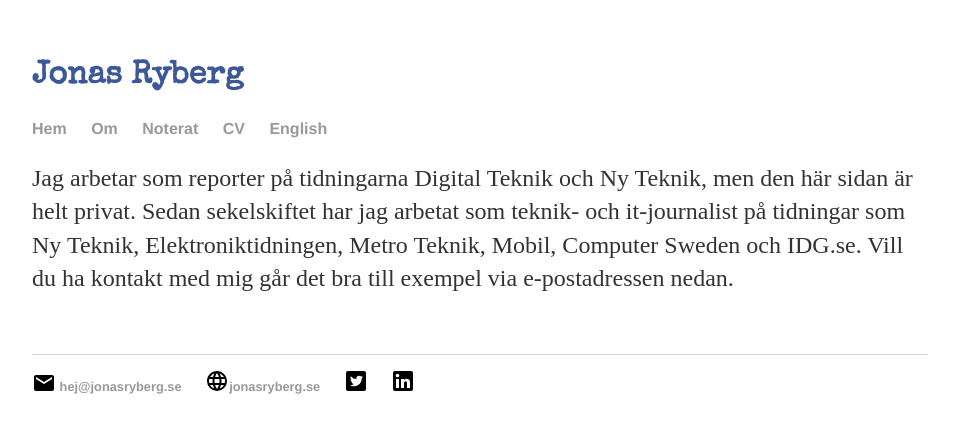
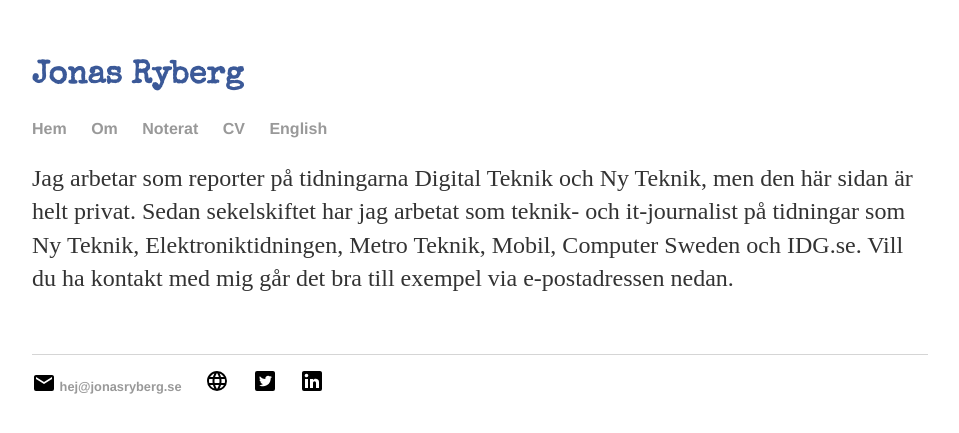
Before and after one commit to jonasryberg/test, a Jekyll site: the page index.html, which Jekyll copies as it is, in a window 1280 px wide. Shown: the top 433 px of the page, without its empty margins (160-1119 px from the left). Built offline with Jekyll 4.4.1, drawn with Linux system fonts in a browser that asks for light colours.

Commit message:
Update index.html

```diff
--- a/index.html
+++ b/index.html
@@ -39,9 +39,9 @@
 				document.write("<a href='" + "mail" + "to:" + namn1 + "@" + namn2 + "'>" + linktext + "</a>");
 				</script>
 			</li>
-        		<li><svg style="width:24px;height:24px" viewBox="0 -2 24 24">
+        		<li><a href="https://www.jonasryberg.se"><svg style="width:24px;height:24px" viewBox="0 -2 24 24">
     <path fill="#000000" d="M16.36,14C16.44,13.34 16.5,12.68 16.5,12C16.5,11.32 16.44,10.66 16.36,10H19.74C19.9,10.64 20,11.31 20,12C20,12.69 19.9,13.36 19.74,14M14.59,19.56C15.19,18.45 15.65,17.25 15.97,16H18.92C17.96,17.65 16.43,18.93 14.59,19.56M14.34,14H9.66C9.56,13.34 9.5,12.68 9.5,12C9.5,11.32 9.56,10.65 9.66,10H14.34C14.43,10.65 14.5,11.32 14.5,12C14.5,12.68 14.43,13.34 14.34,14M12,19.96C11.17,18.76 10.5,17.43 10.09,16H13.91C13.5,17.43 12.83,18.76 12,19.96M8,8H5.08C6.03,6.34 7.57,5.06 9.4,4.44C8.8,5.55 8.35,6.75 8,8M5.08,16H8C8.35,17.25 8.8,18.45 9.4,19.56C7.57,18.93 6.03,17.65 5.08,16M4.26,14C4.1,13.36 4,12.69 4,12C4,11.31 4.1,10.64 4.26,10H7.64C7.56,10.66 7.5,11.32 7.5,12C7.5,12.68 7.56,13.34 7.64,14M12,4.03C12.83,5.23 13.5,6.57 13.91,8H10.09C10.5,6.57 11.17,5.23 12,4.03M18.92,8H15.97C15.65,6.75 15.19,5.55 14.59,4.44C16.43,5.07 17.96,6.34 18.92,8M12,2C6.47,2 2,6.5 2,12A10,10 0 0,0 12,22A10,10 0 0,0 22,12A10,10 0 0,0 12,2Z" />
-</svg><a href="https://www.jonasryberg.se">jonasryberg.se</a></li>
+</svg></a></li>
         		<li><a href="https://twitter.com/ryberg"><svg style="width:24px;height:24px" viewBox="0 -2 24 24">
     <path fill="#000000" d="M17.71,9.33C17.64,13.95 14.69,17.11 10.28,17.31C8.46,17.39 7.15,16.81 6,16.08C7.34,16.29 9,15.76 9.9,15C8.58,14.86 7.81,14.19 7.44,13.12C7.82,13.18 8.22,13.16 8.58,13.09C7.39,12.69 6.54,11.95 6.5,10.41C6.83,10.57 7.18,10.71 7.64,10.74C6.75,10.23 6.1,8.38 6.85,7.16C8.17,8.61 9.76,9.79 12.37,9.95C11.71,7.15 15.42,5.63 16.97,7.5C17.63,7.38 18.16,7.14 18.68,6.86C18.47,7.5 18.06,7.97 17.56,8.33C18.1,8.26 18.59,8.13 19,7.92C18.75,8.45 18.19,8.93 17.71,9.33M20,2H4A2,2 0 0,0 2,4V20A2,2 0 0,0 4,22H20A2,2 0 0,0 22,20V4C22,2.89 21.1,2 20,2Z" />
 </svg></a></li>
```
